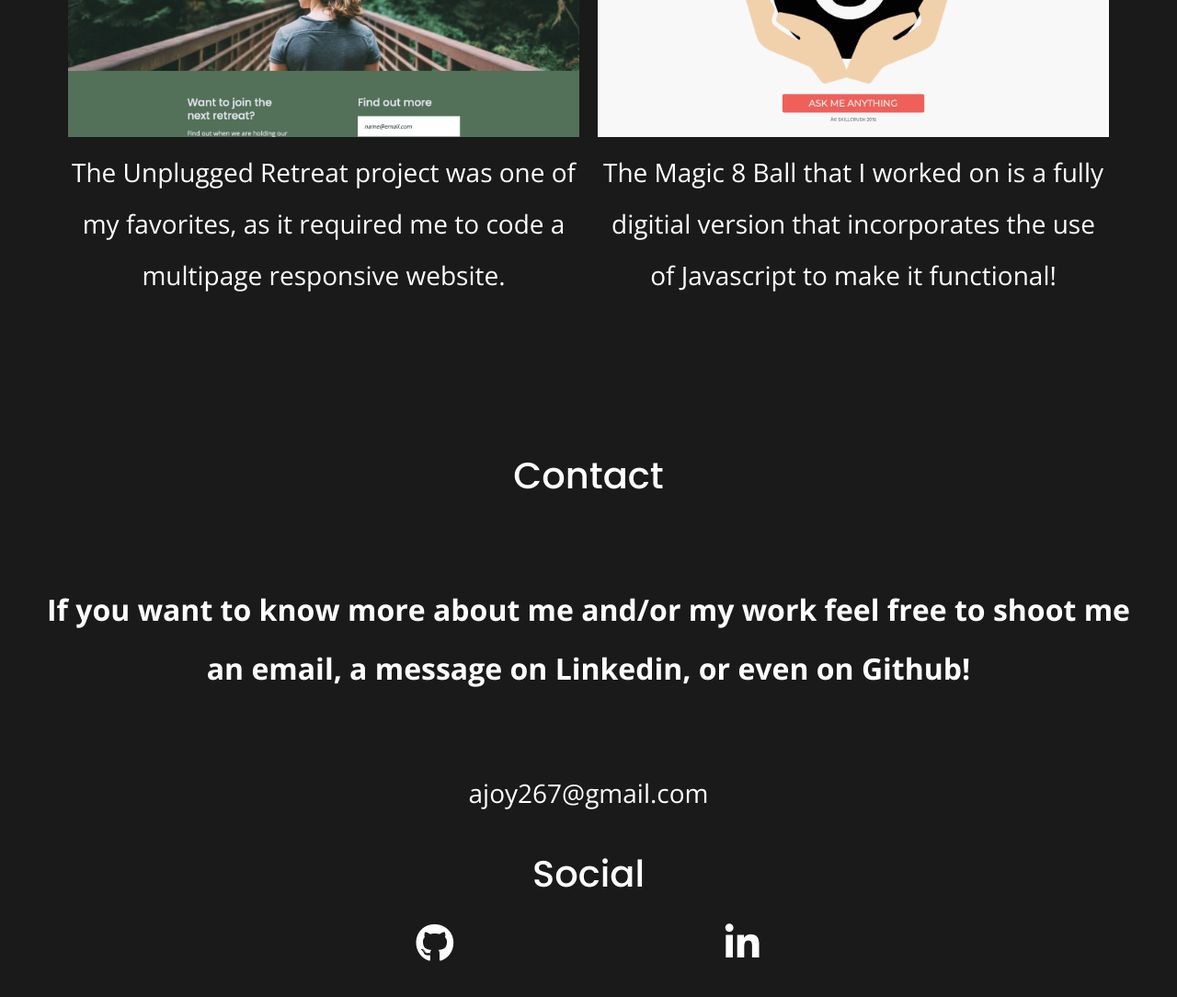
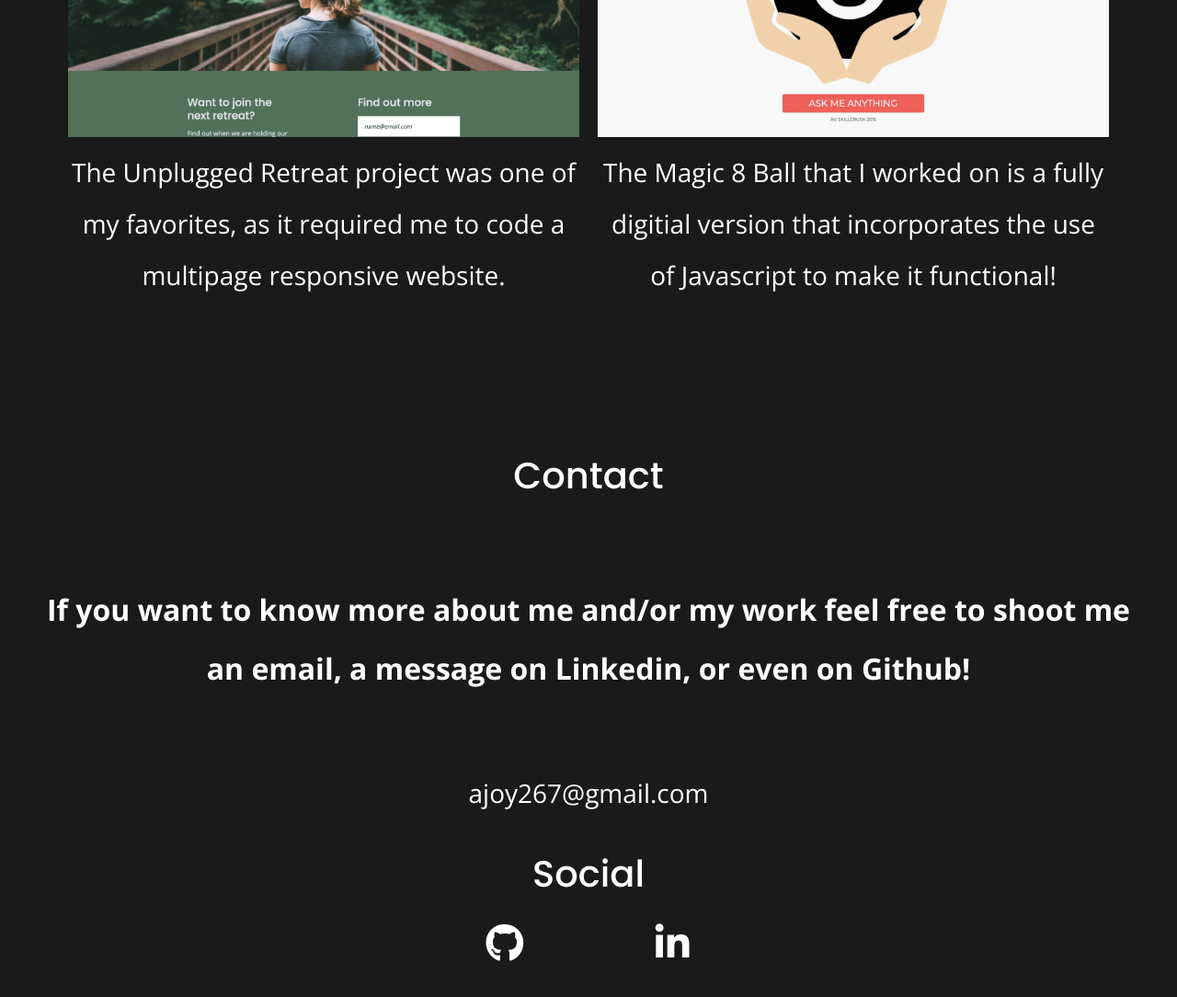
Before and after one commit to ajoy267/my-website2.0, a website built with Parcel: page index.html in a window 1280 px wide. Shown: the part 1061-2145 px from the top of the page at 92% size. Built offline with nearby package versions, Linux system fonts and the light colour scheme.

Commit message:
fixed social icons on tablet and desktop view

```diff
--- a/css/main.css
+++ b/css/main.css
@@ -554,7 +554,7 @@ footer .social-icons p i {
     line-height: 2;
   }
   footer .social {
-    width: 55%;
+    width: 30%;
     margin: auto;
   }
 
```
